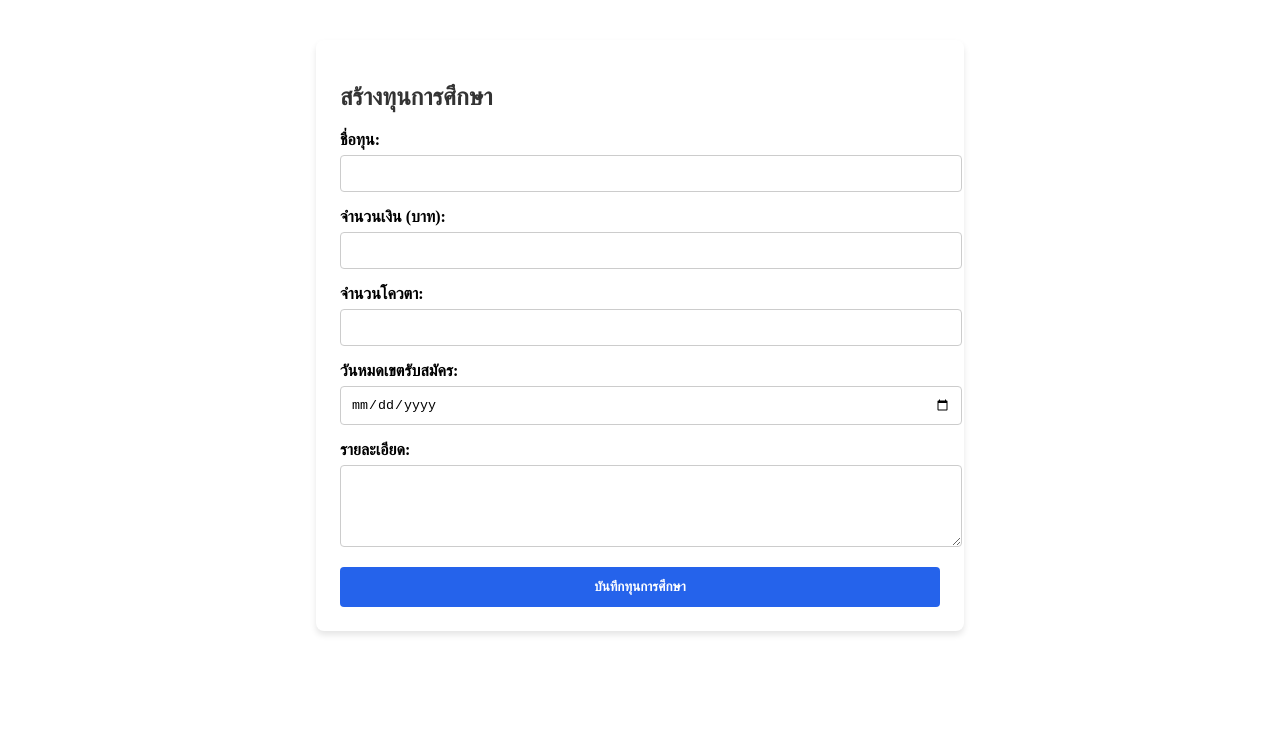
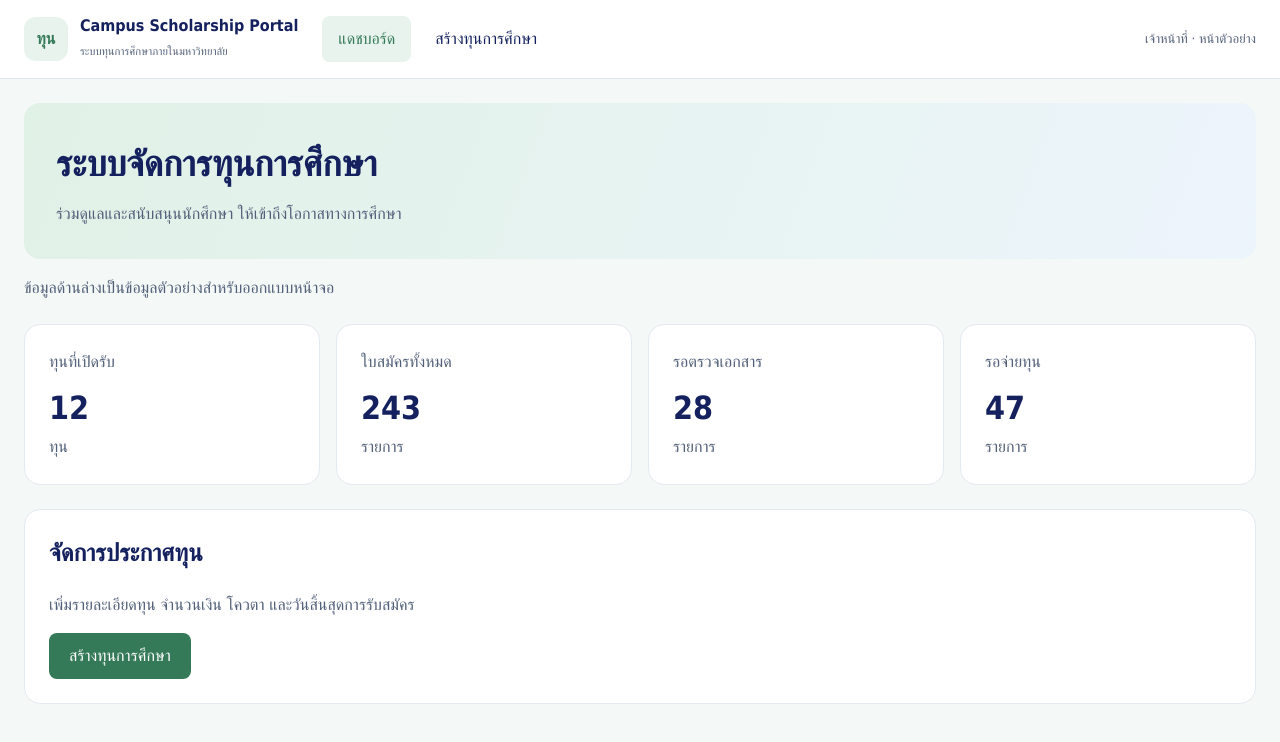
Before and after one commit to TeepakornJongjit/The_Project, a React (Vite) app: page / in a window 1280 px wide. Shown: the top 742 px of the page. Built offline with nearby package versions, Linux system fonts and the light colour scheme.

Commit message:
feat: add shared layout and dashboard preview

```diff
--- a/src/App.jsx
+++ b/src/App.jsx
@@ -1,9 +1,73 @@
-import CreateScholarship from './pages/CreateScholarship';
+import { useState } from "react";
+import AppLayout from "./layouts/AppLayout";
+import CreateScholarship from "./pages/CreateScholarship";
+import "./styles/global.css";
+
+const statistics = [
+  { label: "ทุนที่เปิดรับ", value: 12, unit: "ทุน" },
+  { label: "ใบสมัครทั้งหมด", value: 243, unit: "รายการ" },
+  { label: "รอตรวจเอกสาร", value: 28, unit: "รายการ" },
+  { label: "รอจ่ายทุน", value: 47, unit: "รายการ" },
+];
 
 export default function App() {
+  const [activePage, setActivePage] = useState("dashboard");
+
   return (
-    <div>
-      <CreateScholarship />
-    </div>
+    <AppLayout
+      activePage={activePage}
+      onNavigate={setActivePage}
+    >
+      {activePage === "dashboard" ? (
+        <>
+          <section className="welcome-banner">
+            <h1>ระบบจัดการทุนการศึกษา</h1>
+            <p>
+              ร่วมดูแลและสนับสนุนนักศึกษา
+              ให้เข้าถึงโอกาสทางการศึกษา
+            </p>
+          </section>
+
+          <p>
+            ข้อมูลด้านล่างเป็นข้อมูลตัวอย่างสำหรับออกแบบหน้าจอ
+          </p>
+
+          <section
+            className="stats-grid"
+            aria-label="สถิติทุนการศึกษา"
+          >
+            {statistics.map((item) => (
+              <article className="card" key={item.label}>
+                <span>{item.label}</span>
+                <strong className="stat-value">
+                  {item.value}
+                </strong>
+                <span>{item.unit}</span>
+              </article>
+            ))}
+          </section>
+
+          <section className="card">
+            <h2>จัดการประกาศทุน</h2>
+            <p>
+              เพิ่มรายละเอียดทุน จำนวนเงิน โควตา
+              และวันสิ้นสุดการรับสมัคร
+            </p>
+
+            <button
+              type="button"
+              className="primary-button"
+              onClick={() =>
+                setActivePage("create-scholarship")
+              }
+            >
+              สร้างทุนการศึกษา
+            </button>
+          </section>
+        </>
+      ) : (
+        <CreateScholarship />
+      )}
+    </AppLayout>
   );
 }
--- /dev/null
+++ b/src/layouts/AppLayout.jsx
@@ -0,0 +1,58 @@
+const navigation = [
+  { id: "dashboard", label: "แดชบอร์ด" },
+  { id: "create-scholarship", label: "สร้างทุนการศึกษา" },
+];
+
+export default function AppLayout({
+  activePage,
+  onNavigate,
+  children,
+}) {
+  return (
+    <>
+      <header className="app-header">
+        <div className="header-content">
+          <div className="brand">
+            <span className="brand-mark" aria-hidden="true">
+              ทุน
+            </span>
+
+            <div>
+              <strong>Campus Scholarship Portal</strong>
+              <small>ระบบทุนการศึกษาภายในมหาวิทยาลัย</small>
+            </div>
+          </div>
+
+          <nav
+            className="app-navigation"
+            aria-label="เมนูหลัก"
+          >
+            {navigation.map((item) => (
+              <button
+                key={item.id}
+                type="button"
+                className={
+                  activePage === item.id
+                    ? "nav-button active"
+                    : "nav-button"
+                }
+                aria-pressed={activePage === item.id}
+                onClick={() => onNavigate(item.id)}
+              >
+                {item.label}
+              </button>
+            ))}
+          </nav>
+
+          <span className="account-label">
+            เจ้าหน้าที่ · หน้าตัวอย่าง
+          </span>
+        </div>
+      </header>
+
+      <main className="page-container">
+        {children}
+      </main>
+    </>
+  );
+}
--- /dev/null
+++ b/src/styles/global.css
@@ -0,0 +1,196 @@
+:root {
+    --primary: #357a58;
+    --primary-soft: #e7f3ec;
+    --heading: #14215e;
+    --text: #526079;
+    --background: #f4f8f6;
+    --surface: #ffffff;
+    --border: #e3e9ee;
+}
+
+* {
+    box-sizing: border-box;
+}
+
+body {
+    margin: 0;
+    font-family: Tahoma, sans-serif;
+    color: var(--text);
+    background: var(--background);
+    line-height: 1.6;
+}
+
+button,
+input,
+select,
+textarea {
+    font: inherit;
+}
+
+button {
+    cursor: pointer;
+}
+
+:focus-visible {
+    outline: 3px solid #2563eb;
+    outline-offset: 3px;
+}
+
+.app-header {
+    background: var(--surface);
+    border-bottom: 1px solid var(--border);
+}
+
+.header-content {
+    max-width: 1440px;
+    margin: auto;
+    padding: 16px 24px;
+    display: flex;
+    align-items: center;
+    gap: 24px;
+    flex-wrap: wrap;
+}
+
+.brand {
+    display: flex;
+    align-items: center;
+    gap: 12px;
+}
+
+.brand-mark {
+    width: 44px;
+    height: 44px;
+    display: grid;
+    place-items: center;
+    border-radius: 12px;
+    background: var(--primary-soft);
+    color: var(--primary);
+    font-weight: bold;
+}
+
+.brand strong {
+    display: block;
+    color: var(--heading);
+    line-height: 1.3;
+}
+
+.brand small {
+    font-size: 11px;
+}
+
+.app-navigation {
+    display: flex;
+    gap: 8px;
+    flex-wrap: wrap;
+}
+
+.nav-button {
+    border: 0;
+    border-radius: 8px;
+    padding: 10px 16px;
+    background: transparent;
+    color: var(--heading);
+}
+
+.nav-button:hover,
+.nav-button.active {
+    background: var(--primary-soft);
+    color: var(--primary);
+}
+
+.account-label {
+    margin-left: auto;
+    font-size: 13px;
+}
+
+.page-container {
+    max-width: 1440px;
+    margin: auto;
+    padding: 24px;
+}
+
+.welcome-banner {
+    padding: 32px;
+    border-radius: 16px;
+    background: linear-gradient(110deg, #e0f1e6, #edf5fc);
+}
+
+.welcome-banner h1 {
+    margin: 0 0 8px;
+    color: var(--heading);
+    font-size: clamp(24px, 3vw, 36px);
+}
+
+.welcome-banner p {
+    margin: 0;
+}
+
+.stats-grid {
+    display: grid;
+    grid-template-columns: repeat(4, minmax(0, 1fr));
+    gap: 16px;
+    margin-block: 24px;
+}
+
+.card {
+    padding: 24px;
+    background: var(--surface);
+    border: 1px solid var(--border);
+    border-radius: 16px;
+}
+
+.stat-value {
+    display: block;
+    margin-top: 8px;
+    font-size: 32px;
+    font-weight: bold;
+    color: var(--heading);
+}
+
+.card h2 {
+    margin-top: 0;
+    color: var(--heading);
+}
+
+.primary-button {
+    padding: 10px 20px;
+    border: 0;
+    border-radius: 8px;
+    background: var(--primary);
+    color: white;
+}
+
+.primary-button:hover {
+    background: #286044;
+}
+
+@media (max-width: 900px) {
+    .stats-grid {
+        grid-template-columns: repeat(2, minmax(0, 1fr));
+    }
+
+    .app-navigation {
+        order: 3;
+        width: 100%;
+    }
+}
+
+@media (max-width: 520px) {
+
+    .header-content,
+    .page-container {
+        padding: 16px;
+    }
+
+    .welcome-banner {
+        padding: 24px;
+    }
+
+    .stats-grid {
+        grid-template-columns: 1fr;
+    }
+
+    .account-label {
+        margin-left: 0;
+    }
+}
```
